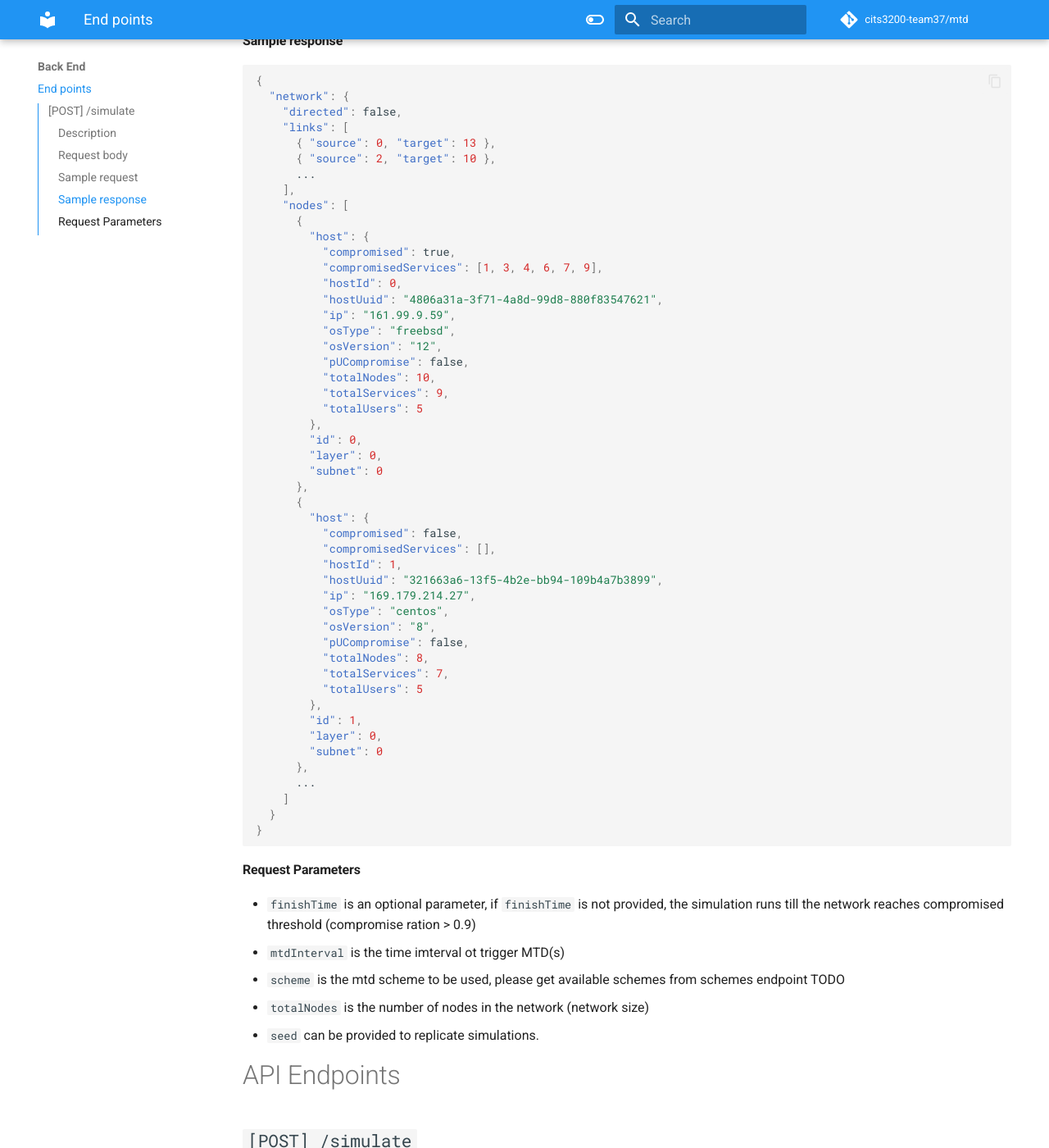
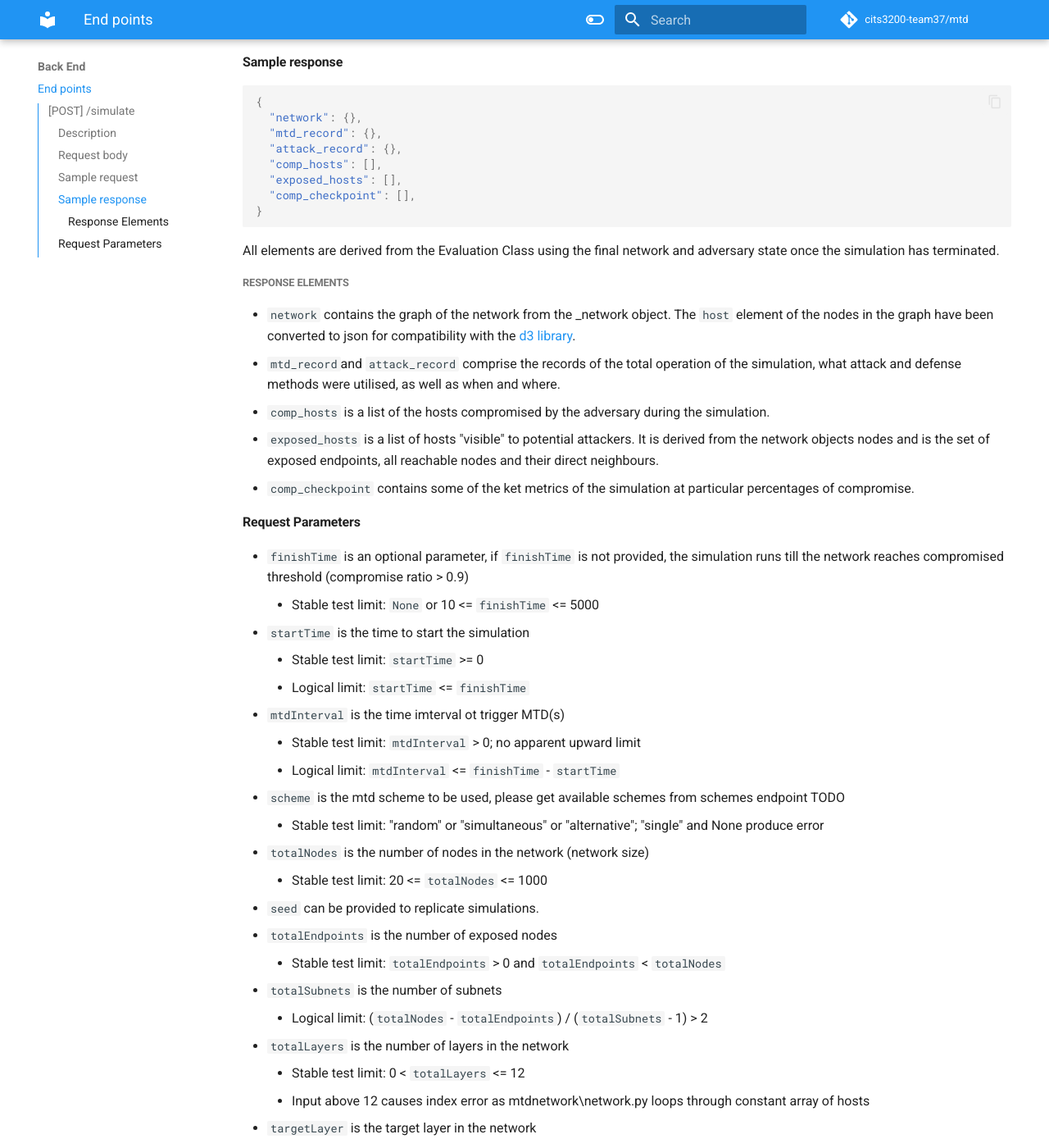
Before and after one commit to cits3200-team37/mtd, an MkDocs documentation site: the page built from server/Documentation/docs/backend/endpoints.md, in a window 1280 px wide and 1400 px high, scrolled down 755 px. Shown: the whole window at 82% size. Built offline with MkDocs 1.6.1 and Material for MkDocs 9.7.7, drawn with Linux system fonts in a browser that asks for light colours; comment, search, counter and statistics services are not loaded; some of the changed text lies outside the part shown.

Commit message:
sim endpoint doc reflect new return object

````diff
--- a/server/Documentation/docs/backend/endpoints.md
+++ b/server/Documentation/docs/backend/endpoints.md
@@ -4,7 +4,7 @@
 
 #### Description
 
-This endpoint runs the `simulate_without_saving` function that can be found in `experiments/run.py`. It returns the resulting network of the simulation in a format that can be used with Javascript graphing library [d3](https://d3js.org/).
+This endpoint runs the `simulate_without_saving` function that can be found in `experiments/run.py`. It returns the resulting evaluation details of the simulation as a dictionary object. Some elements such as the MTD Record and Attack Record require restructuring / further processing on the frontend to extract relevant data and be compatible with the Javascript graphing library [d3](https://d3js.org/).
 
 #### Request body
 
@@ -33,148 +33,22 @@
 
 ```json
 {
-  "network": {
-    "directed": false,
-    "links": [
-      { "source": 0, "target": 13 },
-      { "source": 2, "target": 10 },
-      ...
-    ],
-    "nodes": [
-      {
-        "host": {
-          "compromised": true,
-          "compromisedServices": [1, 3, 4, 6, 7, 9],
-          "hostId": 0,
-          "hostUuid": "4806a31a-3f71-4a8d-99d8-880f83547621",
-          "ip": "161.99.9.59",
-          "osType": "freebsd",
-          "osVersion": "12",
-          "pUCompromise": false,
-          "totalNodes": 10,
-          "totalServices": 9,
-          "totalUsers": 5
-        },
-        "id": 0,
-        "layer": 0,
-        "subnet": 0
-      },
-      {
-        "host": {
-          "compromised": false,
-          "compromisedServices": [],
-          "hostId": 1,
-          "hostUuid": "321663a6-13f5-4b2e-bb94-109b4a7b3899",
-          "ip": "169.179.214.27",
-          "osType": "centos",
-          "osVersion": "8",
-          "pUCompromise": false,
-          "totalNodes": 8,
-          "totalServices": 7,
-          "totalUsers": 5
-        },
-        "id": 1,
-        "layer": 0,
-        "subnet": 0
-      },
-      ...
-    ]
-  }
+  "network": {},
+  "mtd_record": {},
+  "attack_record": {},
+  "comp_hosts": [],
+  "exposed_hosts": [],
+  "comp_checkpoint": [],
 }
 ```
+All elements are derived from the Evaluation Class using the final network and adversary state once the simulation has terminated.
 
-#### Request Parameters
-
-- `finishTime` is an optional parameter, if `finishTime` is not provided, the simulation runs till the network reaches compromised threshold (compromise ration > 0.9)
-- `mtdInterval` is the time imterval ot trigger MTD(s)
-- `scheme` is the mtd scheme to be used, please get available schemes from schemes endpoint TODO
-- `totalNodes` is the number of nodes in the network (network size)
-- `seed` can be provided to replicate simulations.
-
-# API Endpoints
-
-## `[POST] /simulate`
-
-#### Description
-
-This endpoint runs the `simulate_without_saving` function that can be found in `experiments/run.py`. It returns the resulting network of the simulation in a format that can be used with Javascript graphing library [d3](https://d3js.org/).
-
-#### Request body
-
-```
-{
-  "finishTime":int (optional),
-  "mtdInterval":int,
-  "scheme":string,
-  "totalNodes":int,
-  "seed": int (optional)
-}
-```
-
-#### Sample request
-
-```json
-{
-  "finishTime": 3000,
-  "mtdInterval": 200,
-  "scheme": "random",
-  "totalNodes": 100
-}
-```
-
-#### Sample response
-
-```json
-{
-  "network": {
-    "directed": false,
-    "links": [
-      { "source": 0, "target": 13 },
-      { "source": 2, "target": 10 },
-      ...
-    ],
-    "nodes": [
-      {
-        "host": {
-          "compromised": true,
-          "compromisedServices": [1, 3, 4, 6, 7, 9],
-          "hostId": 0,
-          "hostUuid": "4806a31a-3f71-4a8d-99d8-880f83547621",
-          "ip": "161.99.9.59",
-          "osType": "freebsd",
-          "osVersion": "12",
-          "pUCompromise": false,
-          "totalNodes": 10,
-          "totalServices": 9,
-          "totalUsers": 5
-        },
-        "id": 0,
-        "layer": 0,
-        "subnet": 0
-      },
-      {
-        "host": {
-          "compromised": false,
-          "compromisedServices": [],
-          "hostId": 1,
-          "hostUuid": "321663a6-13f5-4b2e-bb94-109b4a7b3899",
-          "ip": "169.179.214.27",
-          "osType": "centos",
-          "osVersion": "8",
-          "pUCompromise": false,
-          "totalNodes": 8,
-          "totalServices": 7,
-          "totalUsers": 5
-        },
-        "id": 1,
-        "layer": 0,
-        "subnet": 0
-      },
-      ...
-    ]
-  }
-}
-```
+##### Response Elements
+- `network` contains the graph of the network from the _network object. The `host` element of the nodes in the graph have been converted to json for compatibility with the [d3 library](https://d3js.org/).
+- `mtd_record`and `attack_record` comprise the records of the total operation of the simulation, what attack and defense methods were utilised, as well as when and where.
+- `comp_hosts` is a list of the hosts compromised by the adversary during the simulation.
+- `exposed_hosts` is a list of hosts "visible" to potential attackers. It is derived from the network objects nodes and is the set of exposed endpoints, all reachable nodes and their direct neighbours.
+- `comp_checkpoint` contains some of the ket metrics of the simulation at particular percentages of compromise.
 
 #### Request Parameters
 
````
Also changed, not shown: 1 other file.
